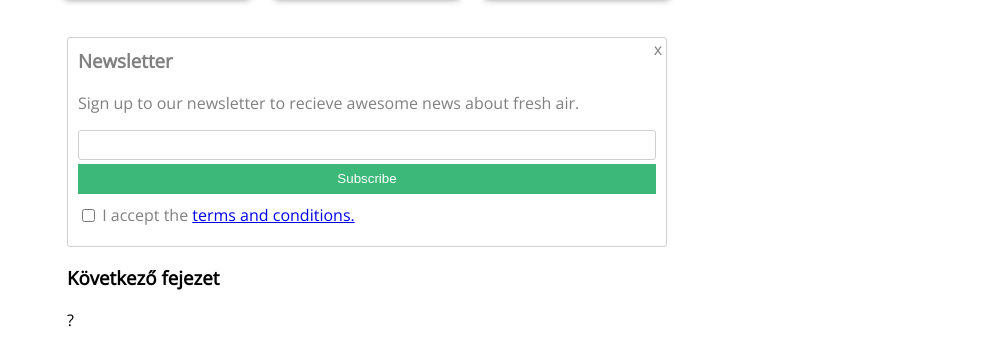
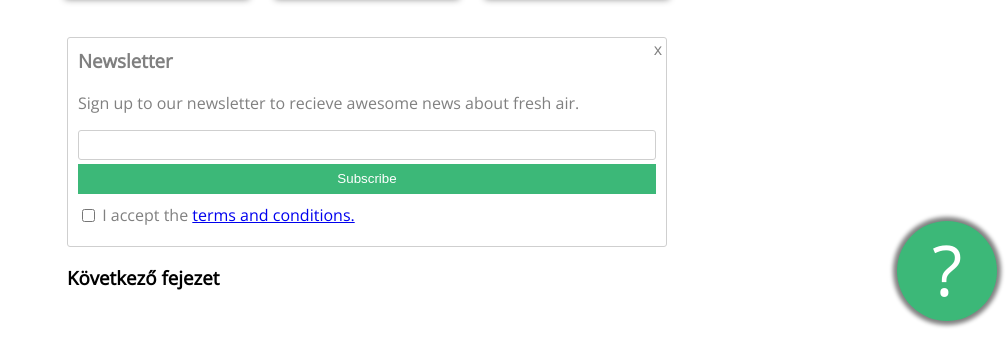
Before and after one commit to Lacika16/gyakorlas, a plain HTML site: page index.html in a window 1280 px wide. Shown: the part 469-808 px from the top of the page, without its empty margins (273-1280 px from the left). Drawn offline with nearby package versions, Linux system fonts and the light colour scheme.

Commit message:
Add files via upload

```diff
--- a/style.css
+++ b/style.css
@@ -49,7 +49,7 @@
     right: 4px;
 }
 
-.questionnmark{
+#questionmark{
     background-color: #3cb878;
     width: 100px;
     height: 100px;
```
